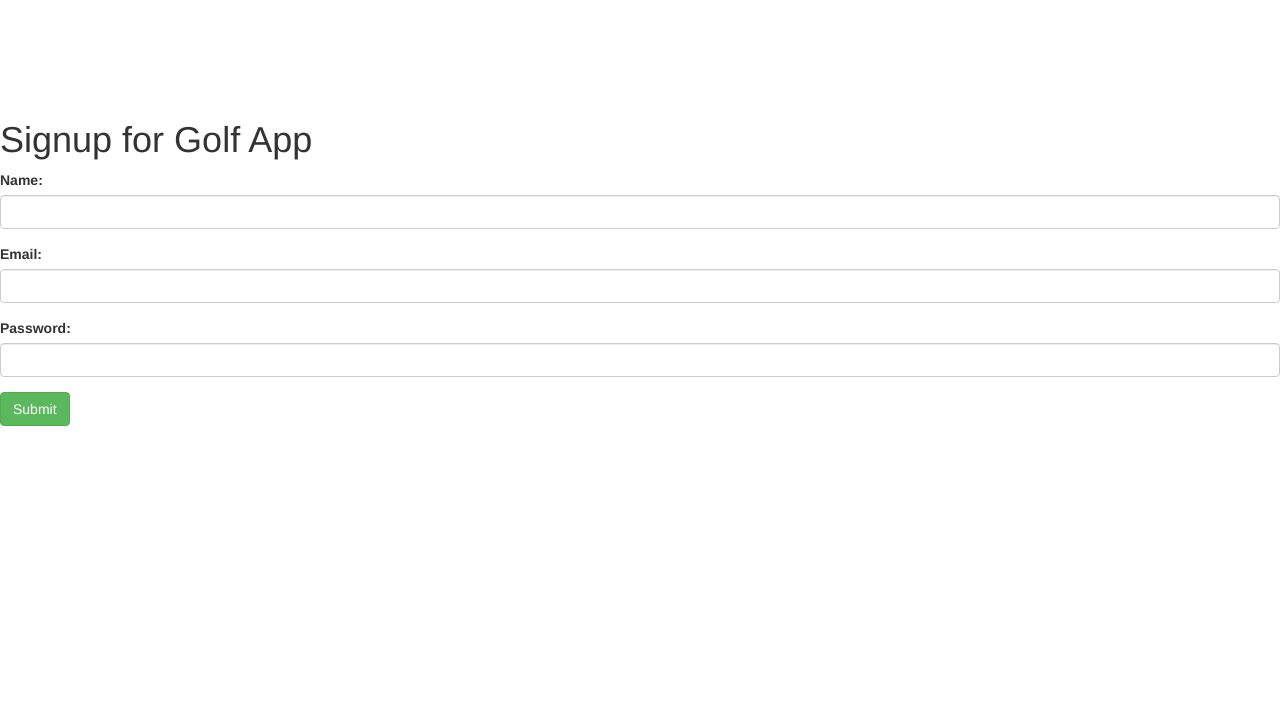
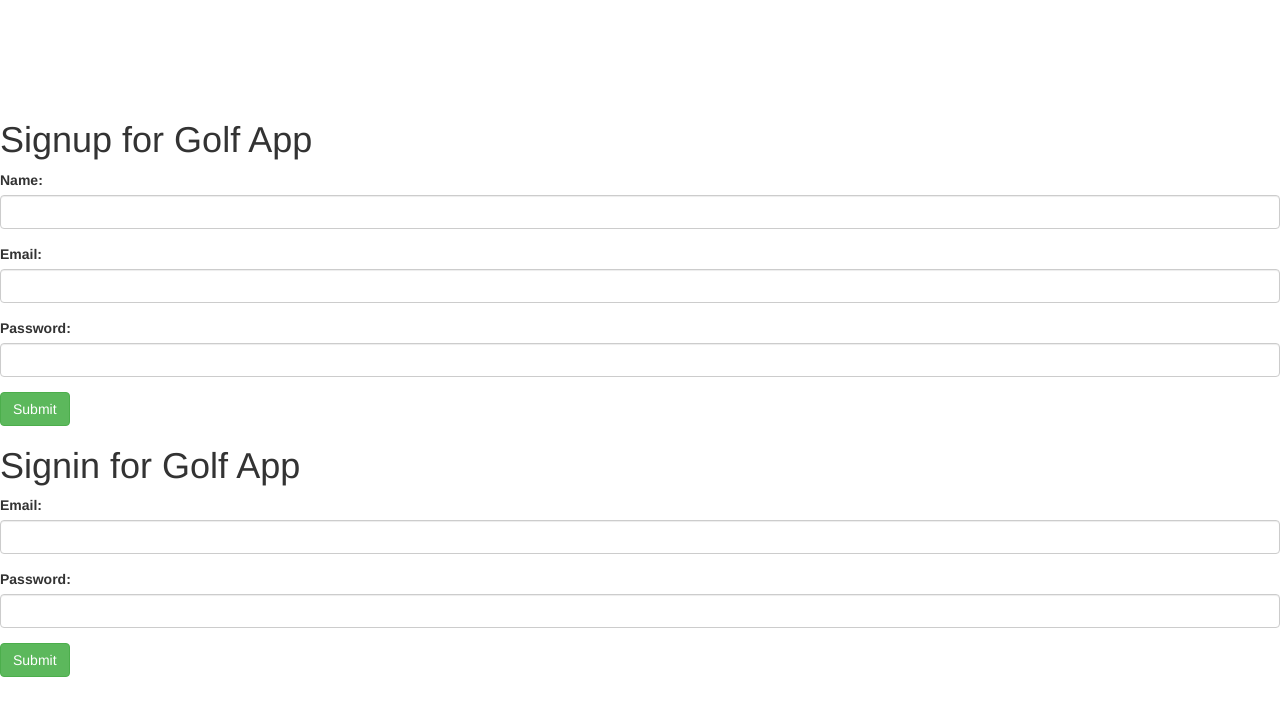
Before and after one commit to kaiserken/golfservermongo, a website: page public/index.html in a window 1280 px wide. Drawn offline with nearby package versions, Linux system fonts and the light colour scheme.

Commit message:
finished auth check with bcrypt for signin route  - setting up course model now

```diff
--- a/public/index.html
+++ b/public/index.html
@@ -22,6 +22,21 @@
       </div>
       <button type  = "submit" class = "btn btn-success">Submit</button>
     </form>
+
+    <form action = "/signin" method="post">
+      <h1> Signin for Golf App</h1>
+      <div class  = "form-group">
+        <label  = "name"> Email: </label>
+        <input type = "email" class = "form-control" name  = "email">
+      </div>
+      <div class  = "form-group">
+        <label  = "name"> Password: </label>
+        <input type = "password" class = "form-control" name  = "password">
+      </div>
+      <button type  = "submit" class = "btn btn-success">Submit</button>
+    </form>
+
+
       <script src = "/js/jquery.min.js"></script>
       <script src = "https://maxcdn.bootstrapcdn.com/bootstrap/3.3.6/js/bootstrap.min.js"></script>
   </body>
```
Also changed, not shown: models/course.js (added, +8 -0 lines), server.js (+17 -1 lines).
